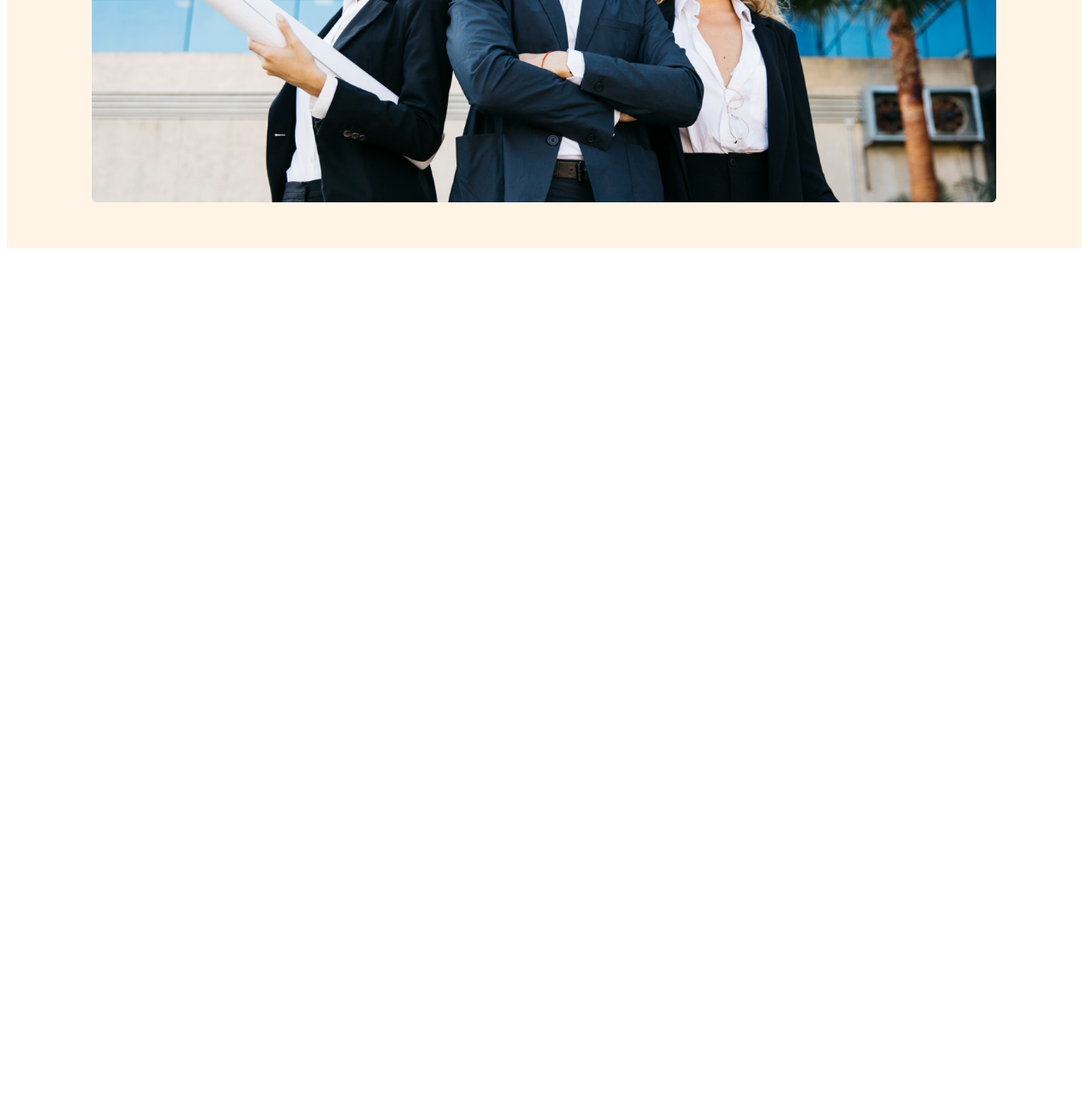
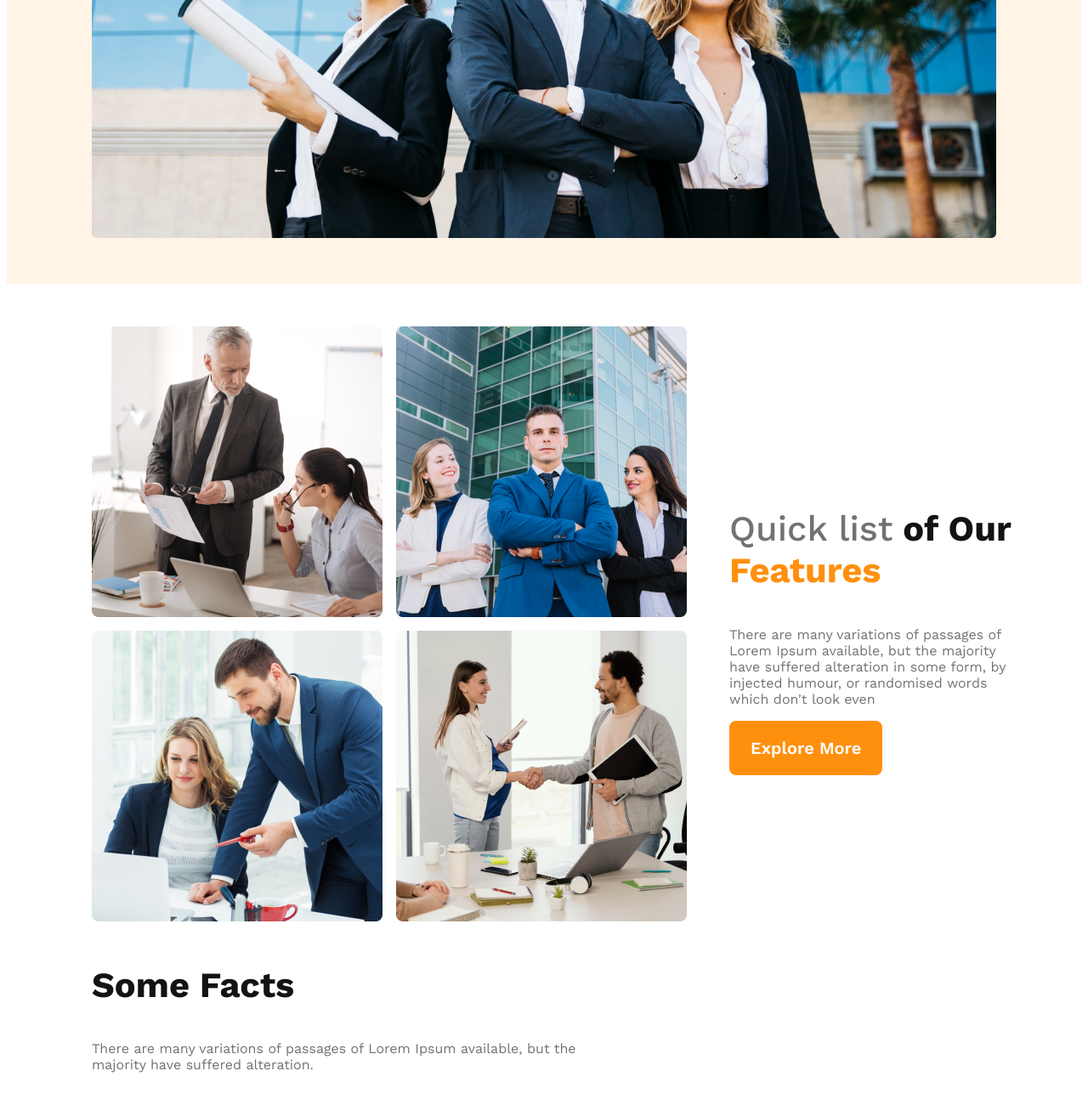
Before and after one commit to SDNATH-Git/G3-architects-websit, a plain HTML site: page index.html in a window 1280 px wide. Shown: the part 856-2156 px from the top of the page at 85% size. Before the commit the page ends 1156 px from the top, so only its background shows below. Drawn offline with nearby package versions, Linux system fonts and the light colour scheme.

Commit message:
added main

```diff
--- a/index.html
+++ b/index.html
@@ -20,8 +20,8 @@
         </nav>
         <div class="banner">
             <div class="banner-container">
-                <h1 class="banner-title">Brand New
-                    Group of Architects </h1>
+                <h3 class="banner-title">Brand New
+                    Group of Architects </h3>
                  <p class="banner-descrition">There are many variations of passages of Lorem Ipsum available, but the majority have suffered alteration in some form, by injected humour, or randomised words which don't look even</p>
                  <button class="btn1">Explore More</button>
             </div>
@@ -34,14 +34,31 @@
     <!--Main start -->
     <main>
         <!--Quick list of Our Features start -->
-        <section>
-            <div>
-
+        <section class="teams-container">
+            <div class="teams-img">
+                <img src="./images/team1.png" alt="">
+                <img src="./images/team2.png" alt="">
+                <img src="./images/team3.png" alt="">
+                <img src="./images/team4.png" alt="">
             </div>
-            <div>
+            <div class="teams-text">
+                <h3 class="teams-title"><span class="title1">Quick list</span> <span class="title2">of Our</span> <span class="title3">Features</span></h3>
+                <p class="teams-description">There are many variations of passages of Lorem Ipsum available, but the majority have suffered alteration in some form, by injected humour, or randomised words which don't look even</p>
+                <button class="btn1">Explore More</button>
 
             </div>
         </section>
+        <!-- Features you will love & enjoy -->
+        <section class="features-container">
+
+        </section>
+        <!-- Some Facts -->
+        <section class="Some-Facts">
+            <h3 class="facts-title">Some Facts</h3>
+            <p class="facts-descri">There are many variations of passages of Lorem Ipsum available, but the majority have suffered alteration.</p>
+
+        </section>
+
 
     </main>
     <footer>
--- a/style/architect.css
+++ b/style/architect.css
@@ -65,25 +65,111 @@
     margin-top: 20px;
     width: 100%;
   }
+  /* Main Sectiom */
+  main{
+    max-width: 1440px;
+    margin: 50px auto;
+  }
+  /* Quick list of Our Features start */
+  .teams-container{
+    display: flex;
+    align-items: center;
+  }
+  .teams-img{
+    display: grid;
+    grid-template-columns: repeat(2,1fr);
+    gap: 1rem;
+    margin-left: 100px;
+  }
+  .teams-text{
+    padding-left: 50px;
+    padding-right: 80px;
+  }
+  .teams-title{
+    font-size: 2.6rem;
+  }
+  .title1{
+    color: #727272;
+    font-weight: 500;
+  }
+  .title2{
+    color: #131313;
+    font-weight: 700;
+  }
+  .title3{
+    color: #FF900E;
+    color: #FF900E;
+    font-weight: 700;
+  }
+  .teams-description{
+    color:  #727272;
+    font-size: 1rem;
+    font-weight: 400;
+  }
+  /* Features you will love & enjoy */
+  .features-container{
+
+  }
+
+
+  /* Some Facts */
+  .Some-Facts{
+    margin-top: 50px;
+    margin-left: 100px;
+    margin-right: 550px;
+  }
+  .facts-title{
+    color:  #131313;
+    font-size: 2.6rem;
+    font-weight: 700;
+  }
+  .facts-descri{
+    color: #727272;
+   font-size: 1rem;
+   font-weight: 400;
+  }
+
+
+
+
+
+
+
+
 
 
   /* Responsive media query */
   /* Mobile Devices */
   @media screen and (max-width:576px) {
-    nav{
+    nav,.teams-container{
         flex-direction: column;
     }
     header{
         padding: 20px;
     }
+    .teams-img{
+      grid-template-columns: 1fr;
+      margin: 0 auto;
+    }
+    .teams-text{
+      padding-left: 20px;
+      padding-right: 20px;
+    }
 
   }
   /* Tablets devices */
   @media screen and (min-width:576px) and (max-width:992px) {
-      nav{
+      nav,.teams-container{
         flex-direction: column;
       }
      header{
         padding: 50px;
      }
+     .teams-img{
+      margin: 0 auto;
+    }
+    .teams-text{
+      padding-left: 80px;
+      padding-right: 80px;
+    }
   }
```
